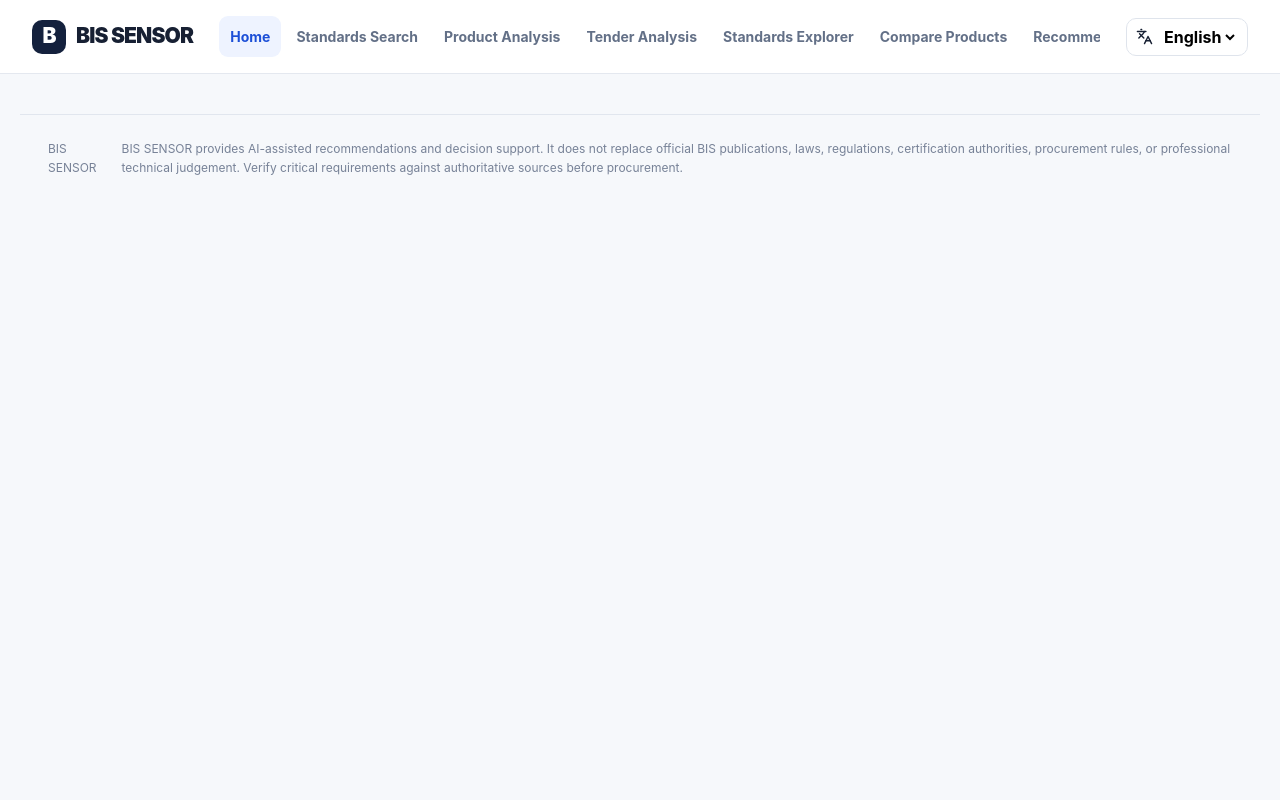
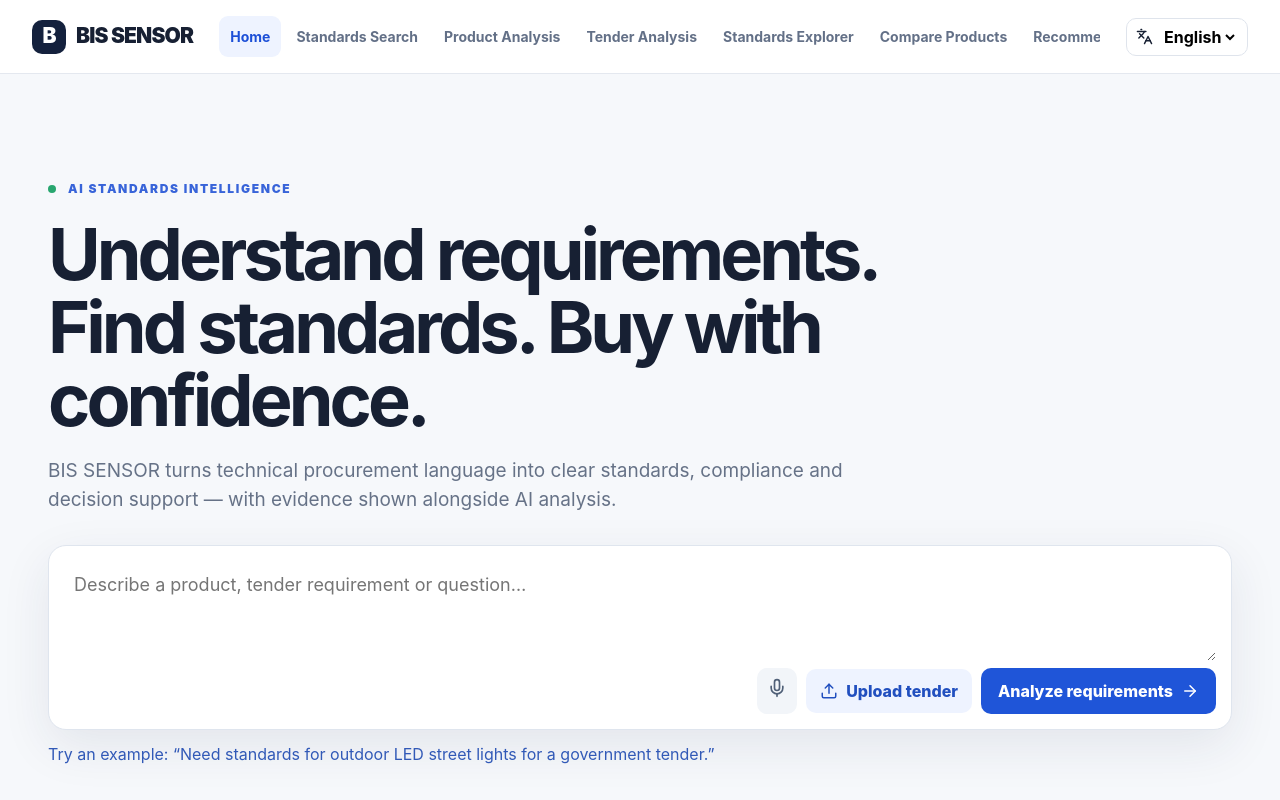
Before and after one commit to kondalreddy-123/ai-bis, a React (Vite) app in the folder frontend/: page / in a window 1280 px wide. Shown: the top 800 px of the page. Built offline with nearby package versions, Linux system fonts and the light colour scheme.

Commit message:
Replace placeholder with children in main component

```diff
--- a/frontend/src/App.tsx
+++ b/frontend/src/App.tsx
@@ -1,4 +1,4 @@
-import {useEffect,useMemo,useState} from "react";
+import React, {useEffect,useMemo,useState} from "react";
 import {Routes,Route,Link,useLocation,useNavigate} from "react-router-dom";
 import {Search,Mic,Upload,ShieldCheck,GitCompare,ChevronRight,CheckCircle2,AlertTriangle,Info,ExternalLink,Languages,Menu,X,SlidersHorizontal,FileText,Lightbulb,Database,ArrowRight} from "lucide-react";
 import {api} from "./api";
@@ -37,7 +37,7 @@ function Layout({
       <nav className={mobile?"nav open":"nav"}>{nav.map(([path,key])=><Link key={path} onClick={()=>setMobile(false)} className={loc.pathname===path?"active":""} to={path}>{tx(lang,key)}</Link>)}</nav>
       <label className="lang"><Languages size={17}/><select value={lang} onChange={e=>setLang(e.target.value as Lang)} aria-label="Language">{languages.map(l=><option key={l.code} value={l.code}>{l.label}</option>)}</select></label>
     </header>
-    <main>{/* page */}</main>
+    <main>{children}</main>
     <footer><span>BIS SENSOR</span><span>{tx(lang,"disclaimer")}</span></footer>
   </div>
 }
```
